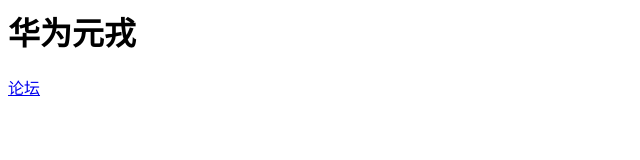
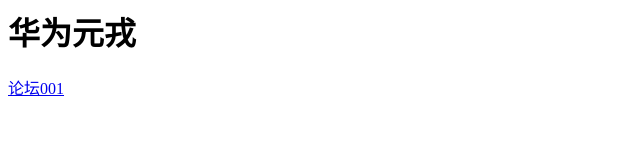
Before and after one commit to Alice128469/yuanrong-blog, a plain HTML site: page index.html in a window 1280 px wide. Shown: the full height of the page, 0-640 px from the left. Drawn offline with Linux system fonts and the light colour scheme.

Commit message:
Update index.html

```diff
--- a/index.html
+++ b/index.html
@@ -1,6 +1,6 @@
 <html>
   <body>
   <h1>华为元戎</h1>
-  <a href="https://bbs.huaweicloud.com/forum/forum-1076-1.html">论坛</a>
+  <a href="https://bbs.huaweicloud.com/forum/forum-1076-1.html">论坛001</a>
   </body>
 </html>
```
